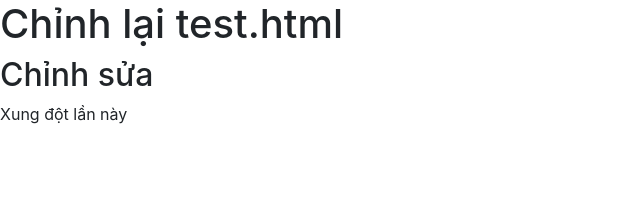
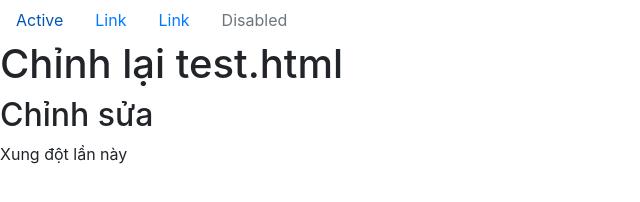
Before and after one commit to dodinhtinh/DuAnGitWin, a plain HTML site: page test.html in a window 1280 px wide. Shown: the whole page, without its empty margins (0-640 px from the left). Drawn offline with nearby package versions, Linux system fonts and the light colour scheme.

Commit message:
New nav content

```diff
--- a/test.html
+++ b/test.html
@@ -9,7 +9,12 @@
 
 </head>
 <body>
-
+    <nav class="nav">
+        <a class="nav-link active" href="#">Active</a>
+        <a class="nav-link" href="#">Link</a>
+        <a class="nav-link" href="#">Link</a>
+        <a class="nav-link disabled">Disabled</a>
+      </nav>
      <h1>Chỉnh lại test.html</h1>
      <h2>Chỉnh sửa</h2>
      <p>Xung đột lần này</p>
```
